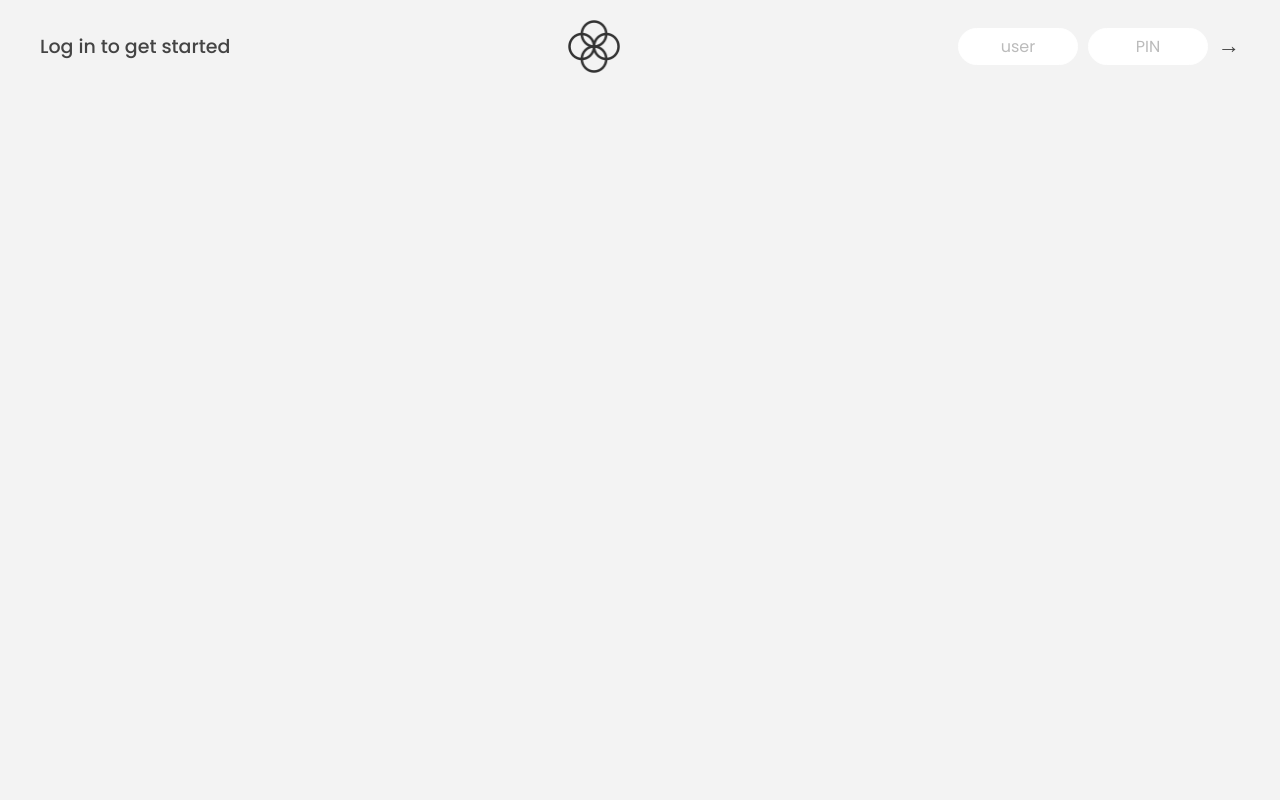
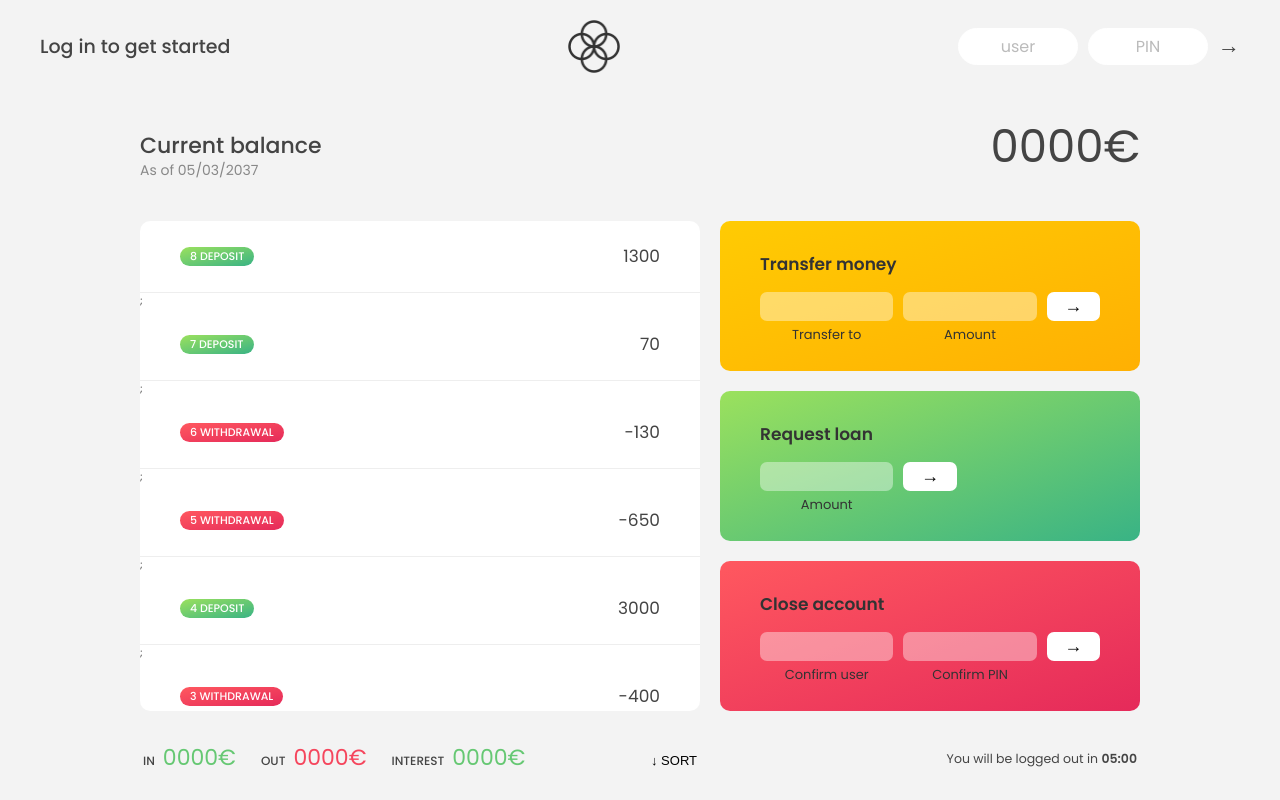
Before and after one commit to marcostorm/bankist-app, a plain HTML site: page index.html in a window 1280 px wide. Drawn offline with Linux system fonts and the light colour scheme.

Commit message:
Tirando a opacidade da tela e adicionando as movimentações

```diff
--- a/script.js
+++ b/script.js
@@ -61,6 +61,27 @@ const inputLoanAmount = document.querySelector('.form__input--loan-amount');
 const inputCloseUsername = document.querySelector('.form__input--user');
 const inputClosePin = document.querySelector('.form__input--pin');
 
+const displayMovements = function (movements) {
+  containerMovements.innerHTML = '';
+
+  movements.forEach(function (mov, i) {
+    const type = mov > 0 ? 'deposit' : 'withdrawal';
+
+    const html = `
+    <div class="movements__row">
+      <div class="movements__type movements__type--${type}">${
+      i + 1
+    } ${type}</div>
+        <div class="movements__value"> ${mov}</div>
+    </div>;
+    `;
+
+    containerMovements.insertAdjacentHTML('afterbegin', html);
+  });
+};
+
+displayMovements(account1.movements);
+
 /////////////////////////////////////////////////
 /////////////////////////////////////////////////
 // LECTURES
@@ -71,74 +92,6 @@ const inputClosePin = document.querySelector('.form__input--pin');
 //   ['GBP', 'Pound sterling'],
 // ]);
 
-//const movements = [200, 450, -400, 3000, -650, -130, 70, 1300];
+// const movements = [200, 450, -400, 3000, -650, -130, 70, 1300];
 
 /////////////////////////////////////////////////
-
-// let arr = ['a', 'b', 'c', 'd', 'e'];
-
-// // SLICE
-// console.log(arr.slice(2, 4));
-// console.log(arr.slice(2));
-// console.log(arr.slice(-2));
-// console.log(arr.slice(-1));
-// console.log(arr.slice(1, -2));
-// console.log(arr.slice());
-// console.log(arr.slice([...arr]));
-
-// //SPLICE
-// arr.splice(-1);
-// arr.splice(1, 2);
-// console.log(arr);
-
-// //REVERSE
-// arr = ['a', 'b', 'c', 'd', 'e'];
-
-// const arr2 = ['j', 'i', 'h', 'g', 'f'];
-
-// console.log(arr2.reverse());
-
-// //CONCAT
-// const letters = arr.concat(arr2);
-// console.log(letters);
-// console.log([...arr, ...arr2]);
-
-// // JOIN
-// console.log(letters.join(' - '));
-
-// const movements = [200, 450, -400, 3000, -650, -130, 70, 1300];
-
-// for (const [i, movement] of movements.entries()) {
-//   if (movement > 0) {
-//     console.log(`Movement: ${i + 1}: You deposited ${movement}`);
-//   } else {
-//     console.log(`Movement: ${i + 1}: You withdrew ${Math.abs(movement)}`);
-//   }
-// }
-
-// console.log('-------FOR EACH--------');
-// movements.forEach(function (mov, i, arr) {
-//   if (mov > 0) {
-//     console.log(`Movement: ${i + 1}: You deposited ${mov}`);
-//   } else {
-//     console.log(`Movement: ${i + 1}: You withdrew ${Math.abs(mov)}`);
-//   }
-// });
-
-// const currencies = new Map([
-//   ['USD', 'United States dollar'],
-//   ['EUR', 'Eurooo'],
-//   ['GBP', 'Pound sterling'],
-// ]);
-
-// currencies.forEach(function (value, key, map) {
-//   console.log(`${key}: ${value}`);
-// });
-
-// //set
-// const currenciesUnique = new Set(['USD', 'GBP', 'USD', 'EUR', 'EUR']);
-// console.log(currenciesUnique);
-
-// currenciesUnique.forEach(function (value, key, map) {
-//   console.log(`${key}: ${value}`);
-// });
--- a/style.css
+++ b/style.css
@@ -16,7 +16,7 @@ html {
 }
 
 body {
-  font-family: "Poppins", sans-serif;
+  font-family: 'Poppins', sans-serif;
   color: #444;
   background-color: #f3f3f3;
   height: 100vh;
@@ -94,7 +94,7 @@ nav {
   gap: 2rem;
 
   /* NOTE This creates the fade in/out anumation */
-  opacity: 0;
+  /*opacity: 0;*/
   transition: all 1s;
 }
 
```
